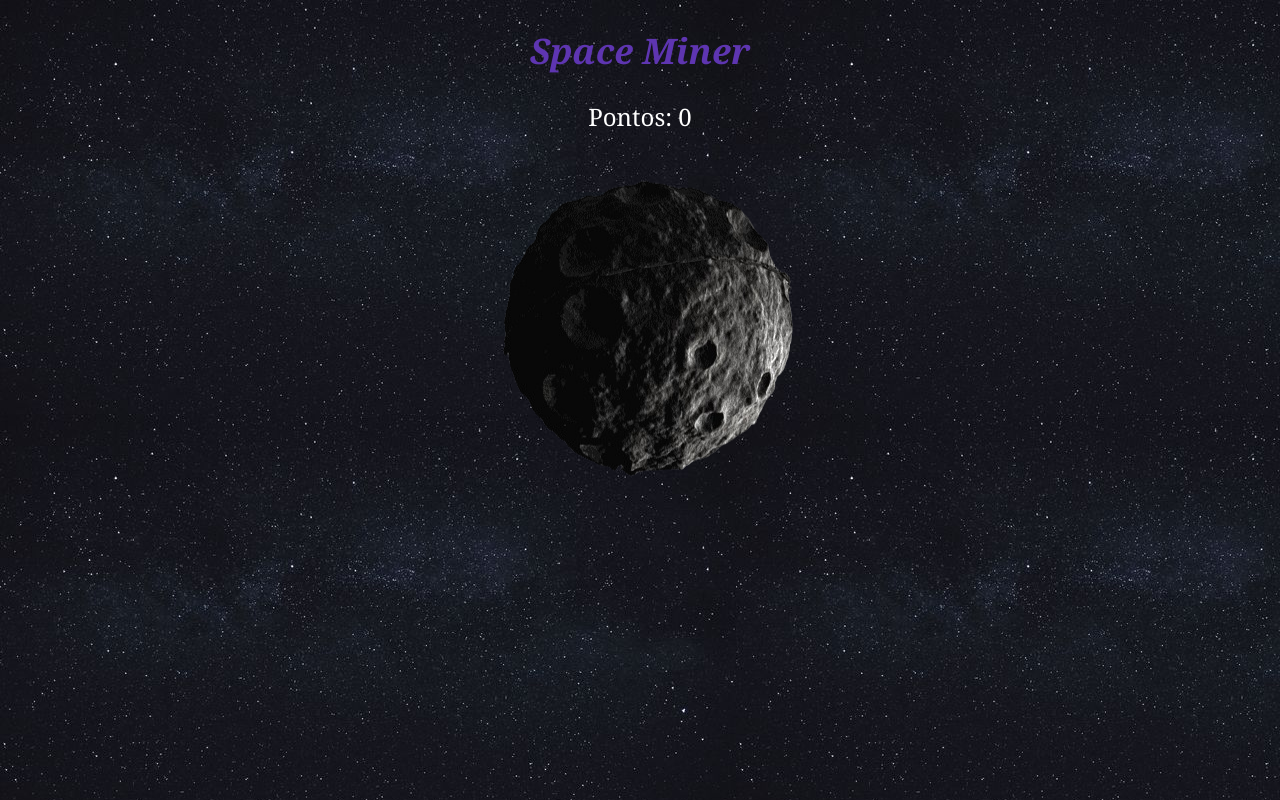
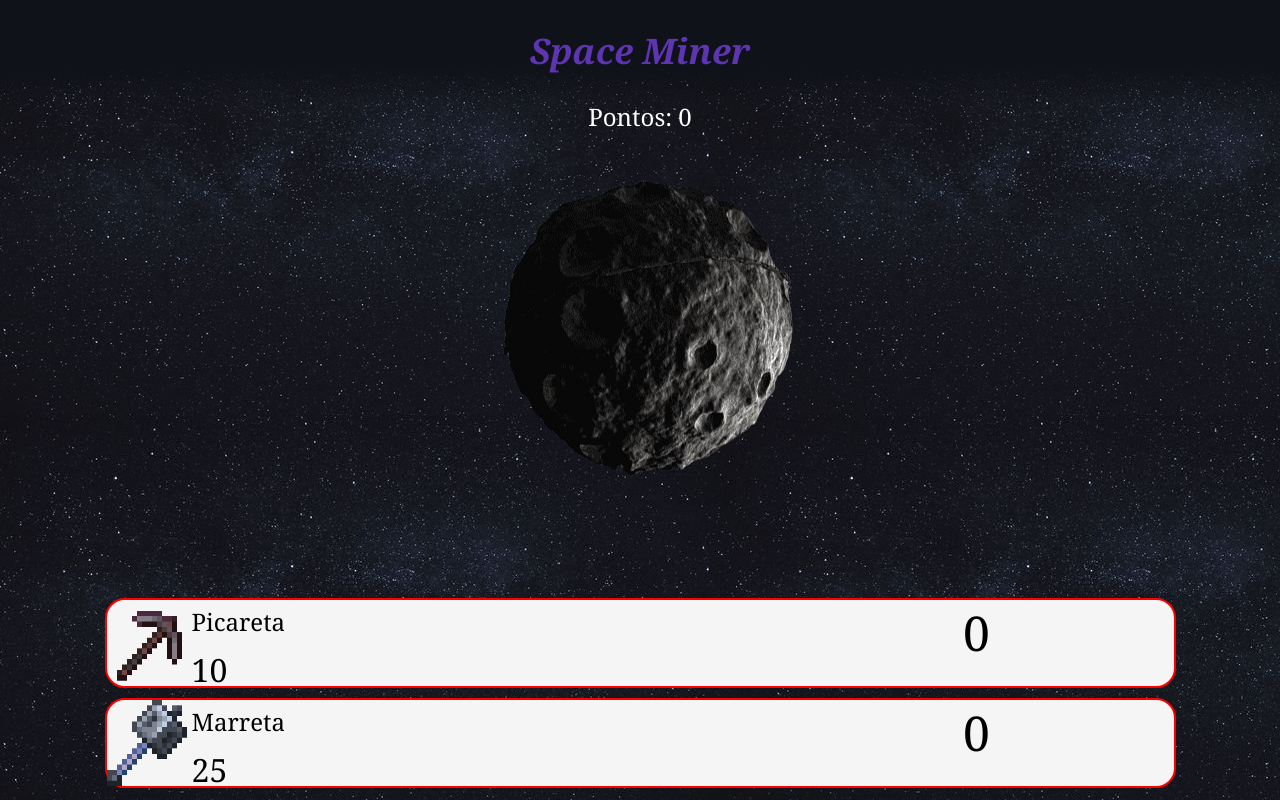
Before and after one commit to Pedro-Castr/PizzaClicker, a plain HTML site: page index.html in a window 1280 px wide. Drawn offline with Linux system fonts and the light colour scheme.

Commit message:
Criei o card dos itens

```diff
--- a/css/style.css
+++ b/css/style.css
@@ -12,6 +12,7 @@ body {
 }
 
 header {
+    background-image: linear-gradient(to bottom, #0F1219, #0F1219, #0F1219, transparent);
     display: flex;
     align-items: center;
     justify-content: center;
@@ -74,3 +75,55 @@ header > h1 {
         transform: translateY(-20px);
     }
 }
+
+#upgrades {
+    display: flex;
+    flex-wrap: wrap;
+    justify-content: center;
+    margin: 50px 10px 0 10px;
+    height: 100px;
+}
+
+.upgrade-item {
+    display: flex;
+    background-color: whitesmoke;
+    height: 90px;
+    width: 85%;
+    border-radius: 20px;
+    border: 2px solid red;
+    margin: 5px;
+}
+
+.upgrade-item:hover {
+    background-color: rgb(216, 216, 216);
+    cursor: pointer;
+}
+
+.upgrade-item > .img > img {
+    height: 100%;
+    width: 80px;
+}
+
+.upgrade-item > .descricao {
+    padding: 5px 10px 0px 5px;
+    width: 60%;
+}
+
+.upgrade-item > .descricao > .nome {
+    font-size: 1.5em;
+}
+
+.upgrade-item > .descricao > .preco {
+    padding-top: 10px;
+    font-size: 2em;
+}
+
+.upgrade-item > .quantidade {
+    display: flex;
+    justify-content: center;
+    width: 40%;
+}
+
+.upgrade-item > .quantidade > .quant-item {
+    font-size: 3em;
+}
--- a/index.html
+++ b/index.html
@@ -5,6 +5,7 @@
     <meta name="viewport" content="width=device-width, initial-scale=1.0">
     <title>Space Miner</title>
     <link rel="stylesheet" href="css/style.css">
+    <link rel="shortcut icon" href="Imagens/asteroid-icon.png" type="image/x-icon">
 </head>
 <body>
     <header>
@@ -18,6 +19,41 @@
                 <img src="Imagens/asteroide.png" alt="Clique aqui">
             </div>
         </div>
+
+        <div id="upgrades">
+
+            <div class="upgrade-item">
+                <span class="img">
+                    <img src="Imagens/picareta.webp" alt="Picareta">
+                </span>
+                <span class="descricao">
+                    <p class="nome">Picareta</p>
+                    <p class="preco">10</p>
+                </span>
+                <span class="quantidade">
+                    <p class="quant-item">
+                        0
+                    </p>
+                </span>
+            </div>
+
+            <div class="upgrade-item">
+                <span class="img">
+                    <img src="Imagens/marreta.webp" alt="Marreta">
+                </span>
+                <span class="descricao">
+                    <p class="nome">Marreta</p>
+                    <p class="preco">25</p>
+                </span>
+                <span class="quantidade">
+                    <p class="quant-item">
+                        0
+                    </p>
+                </span>
+            </div>
+
+        </div>
+
     </main>
 
     <script src="JS/calc.js"></script>
```
Also changed, not shown: Imagens/asteroid-icon.png (added), Imagens/marreta.webp (added), Imagens/picareta.webp (added).
